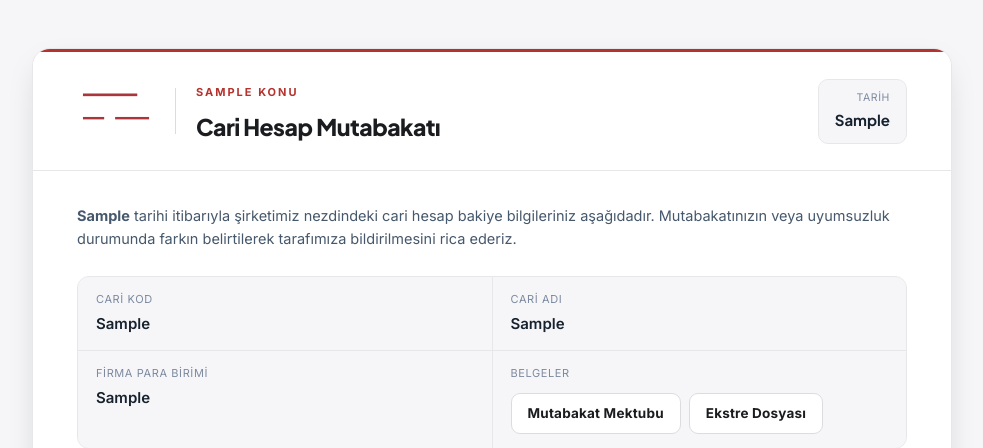
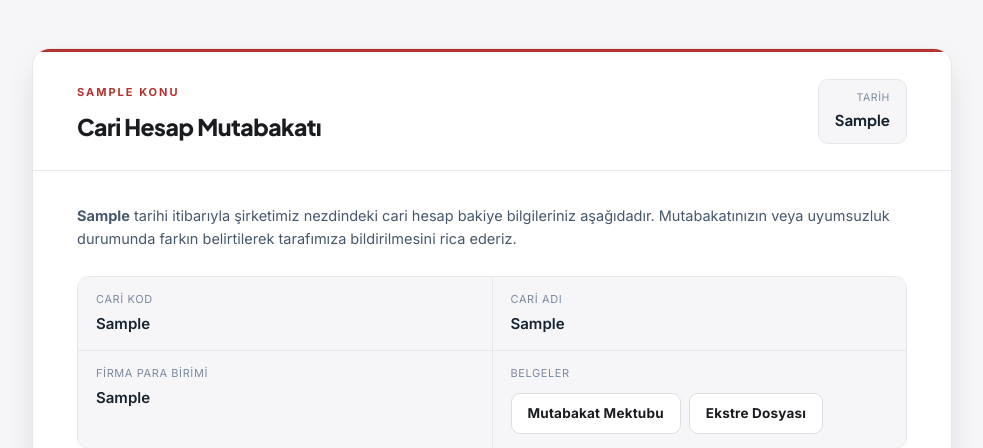
Before and after one commit to huseyingedek/basbug-yazilim, a Django app: template templates/mutabakat/detay.html in a window 1280 px wide. Shown: the part 75-523 px from the top of the page, without its empty margins (148-1131 px from the left). Run offline with Django 5.2, Linux system fonts and the light colour scheme; the template is opened without the code that fills it: most values are stand-ins (such as "Sample title", 1, 10 or a date in 2020); form fields are guessed from the names that the template uses.

Commit message:
fix: firma logosu header'da, base64 onarimi + koyu/acik icin gri plaka

```diff
--- a/static/css/styles.css
+++ b/static/css/styles.css
@@ -70,7 +70,13 @@ h1, h2, h3 { font-family: var(--display); letter-spacing: -.02em; }
 }
 .header-inner { display: flex; align-items: center; justify-content: space-between; gap: 16px; }
 .brand { display: flex; align-items: center; gap: 14px; text-decoration: none; }
-.brand-logo { height: 44px; width: auto; display: block; }
+.brand-logo { height: 44px; width: auto; max-width: 200px; object-fit: contain; display: block; }
+/* Firma logosu koyu VEYA açık renkli olabilir. Tek renkle ikisini de görünür
+   kılmak için dengeli orta-ton gri plaka: koyu logo da beyaz logo da ayrışır. */
+.brand-logo--plate {
+    height: 40px; background: #9aa0a6; padding: 5px 9px; border-radius: 7px;
+    box-sizing: content-box; border: 1px solid rgba(255,255,255,.35);
+}
 .brand-divider { width: 1px; height: 32px; background: rgba(255,255,255,.18); }
 .brand-sub { color: #d3dded; font-size: 13px; font-weight: 600; letter-spacing: .3px; }
 .header-tag {
@@ -245,9 +251,9 @@ textarea.form-input { resize: vertical; min-height: 104px; line-height: 1.5; }
 }
 .doc-brand::before { display: none; }
 .doc-brand > * { position: relative; z-index: 1; }
-.doc-brand-main { display: flex; align-items: center; gap: 20px; min-width: 0; }
-.doc-brand-logo { height: auto; width: auto; max-height: 52px; max-width: 190px; object-fit: contain; display: block; }
-.doc-brand-sep { flex: none; width: 1px; height: 46px; background: var(--line-2); }
+.doc-brand-main { display: flex; align-items: center; gap: 20px; }
+.doc-brand-logo { height: 54px; width: auto; }
+.doc-brand-sep { width: 1px; height: 46px; background: rgba(255,255,255,.16); }
 .doc-brand-kicker { color: var(--red); font-weight: 700; font-size: 11px; letter-spacing: 2px; text-transform: uppercase; }
 .doc-brand h1 { margin: 6px 0 0; font-size: 23px; color: var(--ink-900); font-weight: 800; }
 .doc-brand-meta { display: flex; gap: 12px; }
--- a/templates/base.html
+++ b/templates/base.html
@@ -14,7 +14,7 @@
     <header class="site-header">
         <div class="container header-inner">
             <a href="{% url 'mutabakat:index' %}" class="brand">
-                <img src="{% static 'img/basbug_logo.png' %}" alt="Başbuğ" class="brand-logo">
+                {% block brand_logo %}<img src="{% static 'img/basbug_logo.png' %}" alt="Başbuğ" class="brand-logo">{% endblock %}
                 <span class="brand-divider"></span>
                 <span class="brand-sub">E-Mutabakat</span>
             </a>
--- a/templates/mutabakat/detay.html
+++ b/templates/mutabakat/detay.html
@@ -4,6 +4,10 @@
 
 {% block title %}Mutabakat Detayı — Başbuğ E-Mutabakat{% endblock %}
 {% block body_class %}page-detay{% endblock %}
+
+{% comment %} Header logosu: mutabakatın gönderildiği firmanın logosu; gelmezse Başbuğ. {% endcomment %}
+{% block brand_logo %}<img src="{% url 'mutabakat:logo' token=token %}" alt="{{ m.cari_adi }}" class="brand-logo brand-logo--plate"
+     onerror="this.onerror=null;this.classList.remove('brand-logo--plate');this.src='{% static 'img/basbug_logo.png' %}';">{% endblock %}
 
 {% block content %}
 <section class="doc">
@@ -16,15 +20,9 @@
     {% endif %}
     <!-- Kurumsal marka bandı -->
     <div class="doc-brand">
-        <div class="doc-brand-main">
-            <img class="doc-brand-logo" src="{% url 'mutabakat:logo' token=token %}"
-                 alt="{{ m.cari_adi }}"
-                 onerror="this.onerror=null;this.src='{% static 'img/basbug_logo.png' %}';">
-            <span class="doc-brand-sep"></span>
-            <div>
-                <span class="doc-brand-kicker">{{ m.konu }}</span>
-                <h1>Cari Hesap Mutabakatı</h1>
-            </div>
+        <div>
+            <span class="doc-brand-kicker">{{ m.konu }}</span>
+            <h1>Cari Hesap Mutabakatı</h1>
         </div>
         <div class="doc-brand-meta">
             <div><span>Tarih</span><strong>{{ m.mutabakat_tarihi }}</strong></div>
```
Also changed, not shown: mutabakat/erecon.py (+8 -4 lines).
